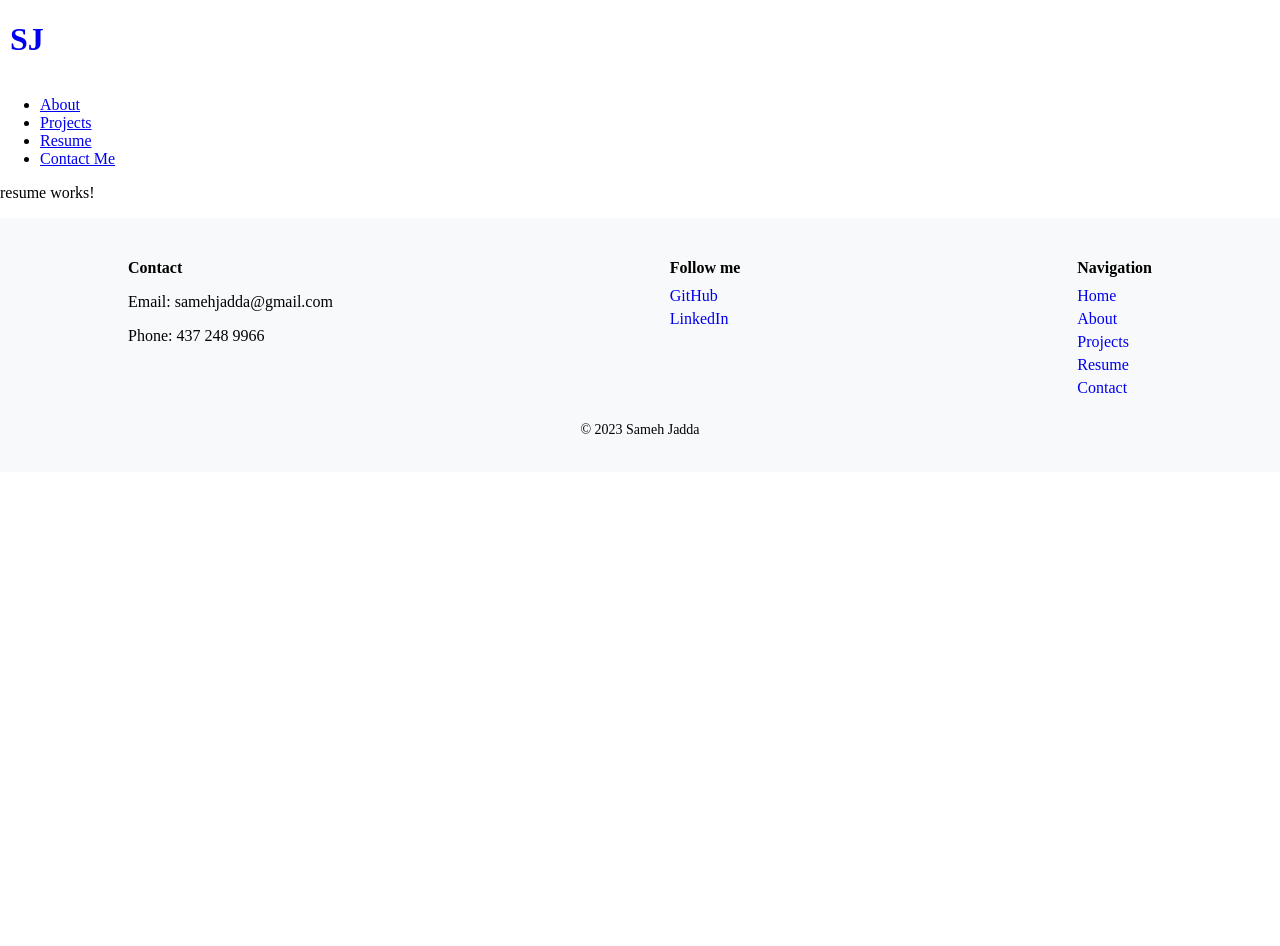
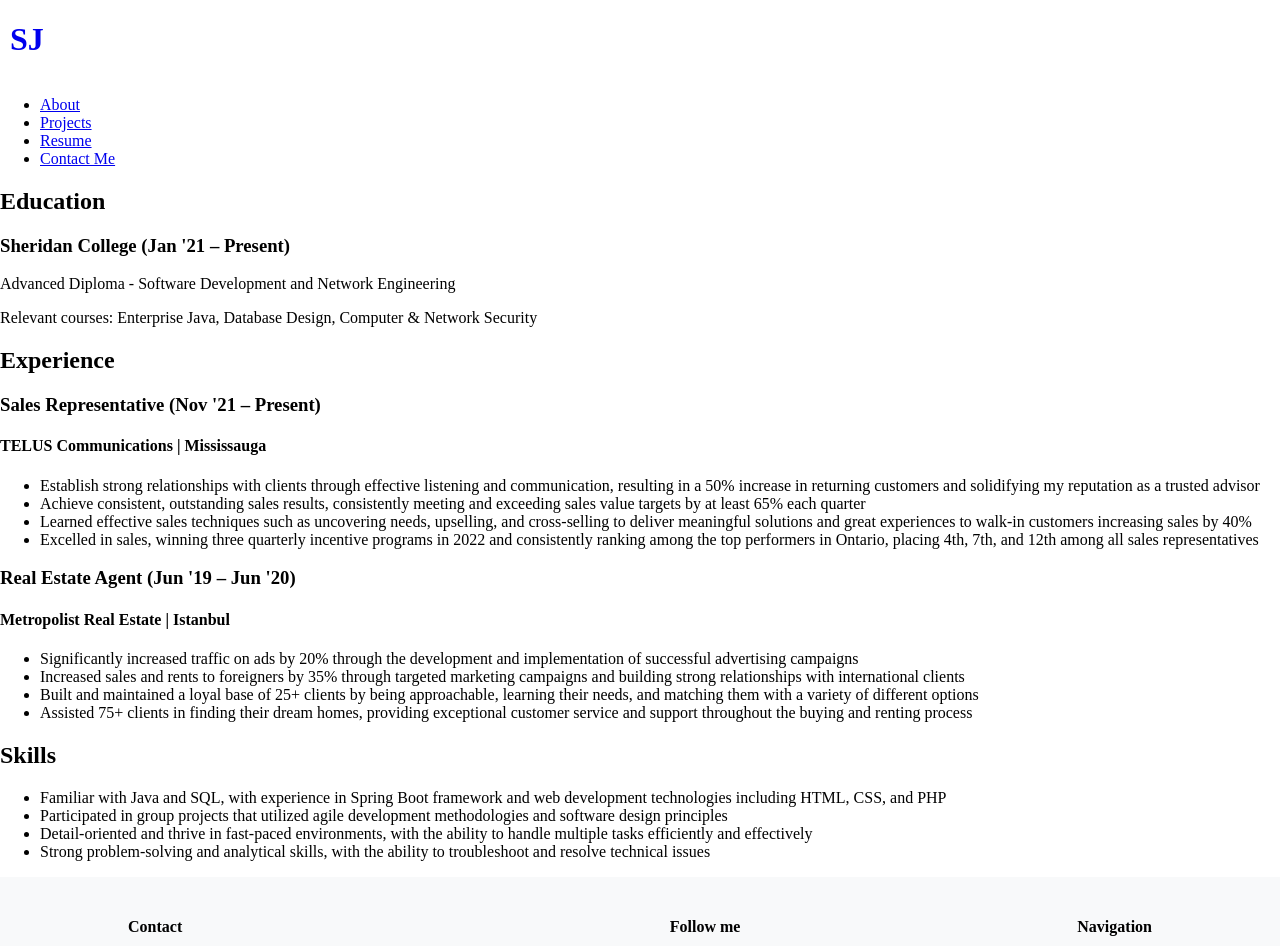
Before and after one commit to samehjadda/my-portfolio, an Angular app: page /resume in a window 1280 px wide. Shown: the top 946 px of the page. Before the commit the page ends 800 px from the top, so only its background shows below. Built offline with nearby package versions, Linux system fonts and the light colour scheme.

Commit message:
updated projects and resume pages

```diff
--- a/src/app/projects/projects.component.html
+++ b/src/app/projects/projects.component.html
@@ -1 +1,23 @@
-<p>projects works!</p>
+<div class="project-card">
+    <img src="https://url-to-project-1-image.com" alt="Project 1">
+    <div class="container">
+      <h4><b>Project 1</b></h4>
+      <a href="http://github.com/yourusername/project1" target="_blank">View on GitHub</a>
+    </div>
+  </div>
+
+  <div class="project-card">
+    <img src="https://url-to-project-2-image.com" alt="Project 2">
+    <div class="container">
+      <h4><b>Project 2</b></h4>
+      <a href="http://github.com/yourusername/project2" target="_blank">View on GitHub</a>
+    </div>
+  </div>
+
+  <div class="project-card">
+    <img src="https://url-to-project-3-image.com" alt="Project 3">
+    <div class="container">
+      <h4><b>Project 3</b></h4>
+      <a href="http://github.com/yourusername/project3" target="_blank">View on GitHub</a>
+    </div>
+  </div>
--- a/src/app/projects/projects.component.ts
+++ b/src/app/projects/projects.component.ts
@@ -1,10 +1,14 @@
-import { Component } from '@angular/core';
+import { Component, OnInit } from '@angular/core';
 
 @Component({
   selector: 'app-projects',
   templateUrl: './projects.component.html',
   styleUrls: ['./projects.component.css']
 })
-export class ProjectsComponent {
+export class ProjectsComponent implements OnInit {
 
+  constructor() { }
+
+  ngOnInit(): void {
+  }
 }
--- a/src/app/resume/resume.component.html
+++ b/src/app/resume/resume.component.html
@@ -1 +1,35 @@
-<p>resume works!</p>
+<div class="resume">
+
+    <h2>Education</h2>
+    <h3>Sheridan College (Jan '21 – Present)</h3>
+    <p>Advanced Diploma - Software Development and Network Engineering</p>
+    <p>Relevant courses: Enterprise Java, Database Design, Computer & Network Security</p>
+
+    <h2>Experience</h2>
+
+    <h3>Sales Representative (Nov '21 – Present)</h3>
+    <h4>TELUS Communications | Mississauga</h4>
+    <ul>
+      <li>Establish strong relationships with clients through effective listening and communication, resulting in a 50% increase in returning customers and solidifying my reputation as a trusted advisor</li>
+      <li>Achieve consistent, outstanding sales results, consistently meeting and exceeding sales value targets by at least 65% each quarter</li>
+      <li>Learned effective sales techniques such as uncovering needs, upselling, and cross-selling to deliver meaningful solutions and great experiences to walk-in customers increasing sales by 40%</li>
+      <li>Excelled in sales, winning three quarterly incentive programs in 2022 and consistently ranking among the top performers in Ontario, placing 4th, 7th, and 12th among all sales representatives</li>
+    </ul>
+
+    <h3>Real Estate Agent (Jun '19 – Jun '20)</h3>
+    <h4>Metropolist Real Estate | Istanbul</h4>
+    <ul>
+      <li>Significantly increased traffic on ads by 20% through the development and implementation of successful advertising campaigns</li>
+      <li>Increased sales and rents to foreigners by 35% through targeted marketing campaigns and building strong relationships with international clients</li>
+      <li>Built and maintained a loyal base of 25+ clients by being approachable, learning their needs, and matching them with a variety of different options</li>
+      <li>Assisted 75+ clients in finding their dream homes, providing exceptional customer service and support throughout the buying and renting process</li>
+    </ul>
+
+    <h2>Skills</h2>
+    <ul>
+      <li>Familiar with Java and SQL, with experience in Spring Boot framework and web development technologies including HTML, CSS, and PHP</li>
+      <li>Participated in group projects that utilized agile development methodologies and software design principles</li>
+      <li>Detail-oriented and thrive in fast-paced environments, with the ability to handle multiple tasks efficiently and effectively</li>
+      <li>Strong problem-solving and analytical skills, with the ability to troubleshoot and resolve technical issues</li>
+    </ul>
+  </div>
```
